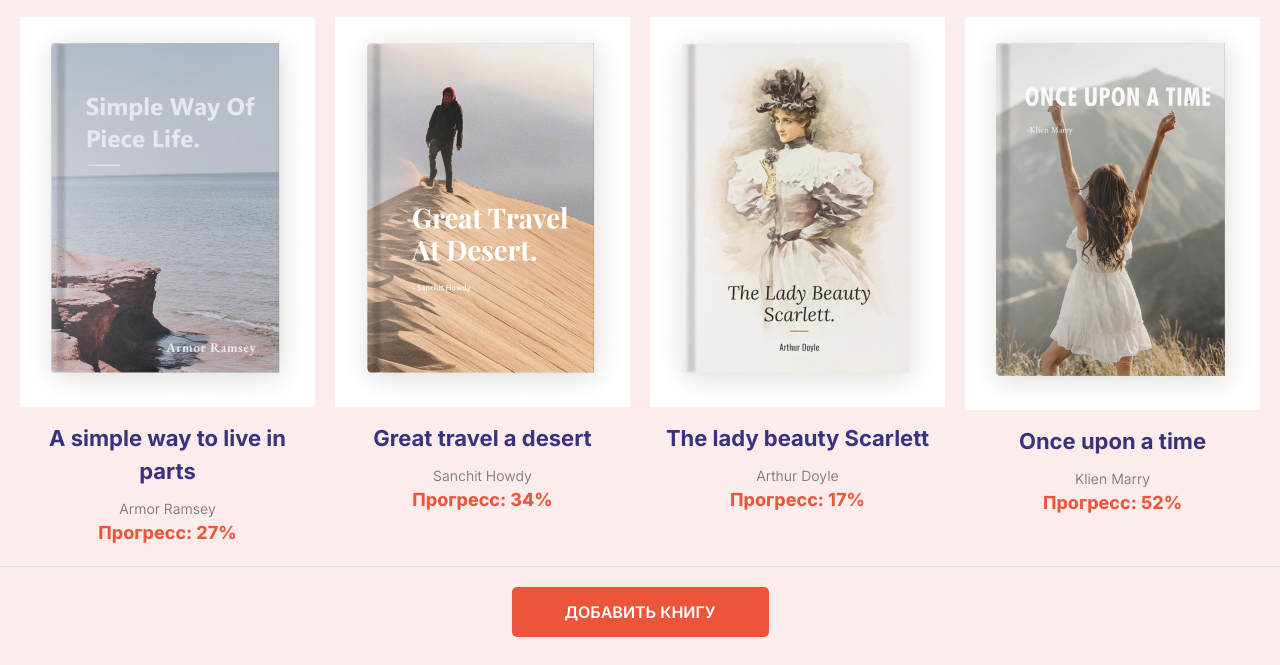
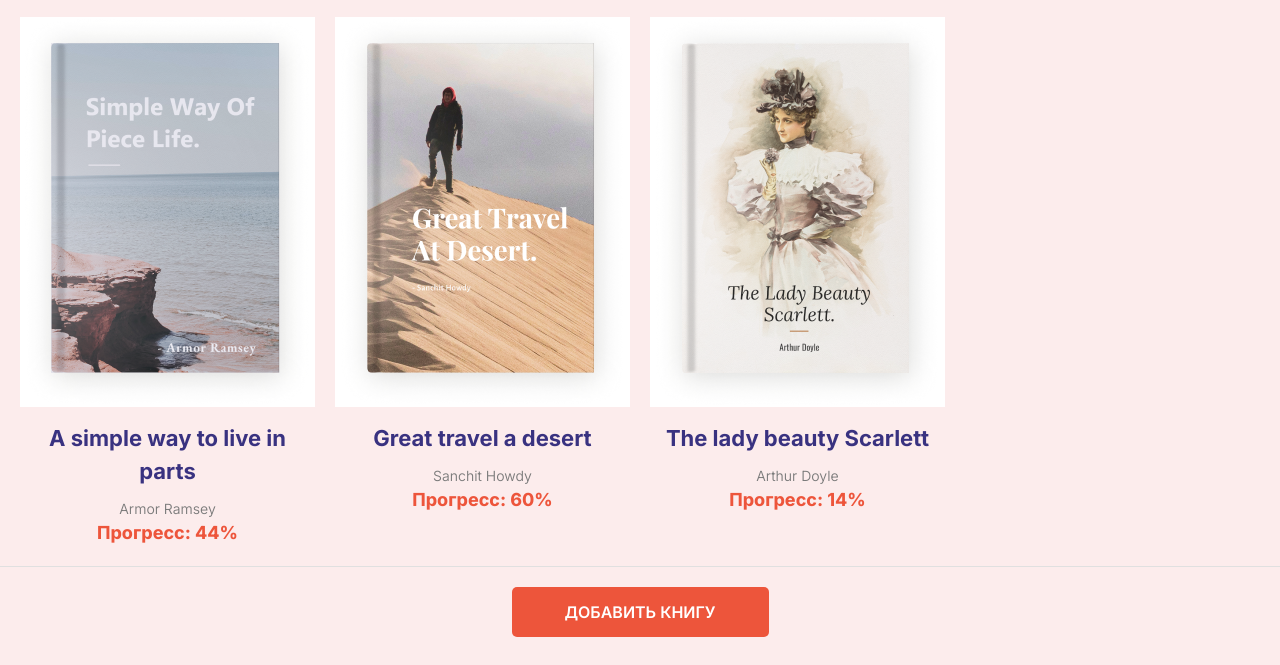
Before and after one commit to gunster1998/add_your_books, a plain HTML site: page index.html in a window 1280 px wide. Shown: the part 135-800 px from the top of the page. Drawn offline with Linux system fonts and the light colour scheme.

Commit message:
feat: Добавить функцию по добавлению книг

```diff
--- a/index.html
+++ b/index.html
@@ -22,34 +22,6 @@
                 <div class="books__title-line"></div>
             </div>
             <div class="books__main">
-                <div class="book">
-                    <div class="book__background"><img class="book__background-img" src="./assets/img/Group 298.png"
-                            alt=""> </img></div>
-                    <div class="book__name">A simple way to live in parts</div>
-                    <div class="book__author">Armor Ramsey</div>
-                    <div class="book__progres">Прогресс: 27%</div>
-                </div>
-                <div class="book">
-                    <div class="book__background"><img class="book__background-img" src="./assets/img/book3 4.png"
-                            alt=""> </img></div>
-                    <div class="book__name">Great travel a desert</div>
-                    <div class="book__author">Sanchit Howdy</div>
-                    <div class="book__progres">Прогресс: 34%</div>
-                </div>
-                <div class="book">
-                    <div class="book__background"><img class="book__background-img" src="./assets/img/book16 1.png"
-                            alt=""> </img></div>
-                    <div class="book__name">The lady beauty Scarlett</div>
-                    <div class="book__author">Arthur Doyle</div>
-                    <div class="book__progres">Прогресс: 17%</div>
-                </div>
-                <div class="book">
-                    <div class="book__background"><img class="book__background-img" src="./assets/img/book4 4.png"
-                            alt=""> </img></div>
-                    <div class="book__name">Once upon a time</div>
-                    <div class="book__author">Klien Marry</div>
-                    <div class="book__progres">Прогресс: 52%</div>
-                </div>
             </div>
             <div class="line"></div>
             <div class="button"><button class="button__add">ДОБАВИТЬ КНИГУ</button></div>
@@ -72,7 +44,7 @@
                 <div class="form__subtitle">
                     <h1 class="form__heading">Добавить книгу</h1>
                 </div>
-                <form action="">
+                <form id="form__book" action="">
                     <div class="form__group">
                         <label for="book__title">Название книги</label>
                         <input type="text" id="book__title" name="title" placeholder="Введите название книги" required>
@@ -88,7 +60,7 @@
                     </div>
                     <div class="form__group">
                         <label for="book__pages">Ваш прогресс чтения</label>
-                        <input type="number" id="book__pages" name="pages" placeholder="Укажите прочитанную страницу">
+                        <input type="number" id="book__pages" name="progress" placeholder="Укажите прочитанную страницу">
                     </div>
                     <input type="file" id="book__cover" name="cover" accept="image/png, image/jpeg" hidden>
                     <label for="book__cover" class="custom__download">
--- a/src/js/sctipt.js
+++ b/src/js/sctipt.js
@@ -1,6 +1,28 @@
 const closeButton = document.querySelector('.form__close');
 const addButton = document.querySelector('.button__add')
 const popup = document.querySelector('.form');
+const form = document.getElementById('form__book')
+const myLibrary = [{
+  "name": "A simple way to live in parts",
+  "author": "Armor Ramsey",
+  "totalPage": 200,
+  "progressPage": 87,
+  "image": "./assets/img/Group 298.png"
+},{
+  "name": "Great travel a desert",
+  "author": "Sanchit Howdy",
+  "totalPage": 145,
+  "progressPage": 87,
+  "image": "./assets/img/book3 4.png"
+},{
+  "name": "The lady beauty Scarlett",
+  "author": "Arthur Doyle",
+  "totalPage": 145,
+  "progressPage": 20,
+  "image": "./assets/img/book16 1.png"
+}
+]
+
 
 closeButton.addEventListener('click',function () {
   popup.classList.add('hidden')
@@ -10,18 +32,68 @@ addButton.addEventListener('click',function () {
   popup.classList.remove('hidden')
 })
 
+function updateBook() {
+  const booksBlock = document.querySelector('.books__main')
 
-const myLibrary = [];
+  booksBlock.innerHTML = '';
+
+  for (let i=0; i < myLibrary.length; i++) {
+    booksBlock.innerHTML += `<div class="book"> <div class="book__background"> <img class="book__background-img" src="${myLibrary[i].image}" alt=""> </img> </div >
+                    <div class="book__name">${myLibrary[i].name}</div>
+                    <div class="book__author">${myLibrary[i].author}</div>
+                    <div class="book__progres">Прогресс: ${ progress(myLibrary[i].totalPage,myLibrary[i].progressPage)}%</div>
+                </div>`
+    console.log(myLibrary[i].Book)
+  }
+}
+
+function Book(name,author,totalPage,progressPage,image) {
+  this.name = name;
+  this.author = author;
+  this.totalPage = totalPage;
+  this.progressPage = progressPage;
+  this.image = image || './assets/img/no_img.jpg'
+}
+
+function progress(totalPages,progress) {
+  return Math.round(progress/(totalPages/100))
+}
+
+form.addEventListener('submit',function(event) {
+  event.preventDefault()
 
 
-function Book(name,author,totalPage,progressPage,image) {
-    this.name = name;
-    this.author = author;
-    this.totalPage = totalPage;
-    this.progressPage = progressPage;
-    this.image = image || 'no_img.jpg'
+
+  const name = form.title.value;
+  const author = form.author.value;
+  const totalPages = parseInt(form.pages.value);
+  const progressPage = parseInt(form.progress.value);
+  const image = form.cover.value;
+
+  if (!name || !author || isNaN(totalPages) || isNaN(progressPage) || totalPages <= 0 || progressPage < 0 || progressPage > totalPages) {
+    alert('Пожалуйста, заполните все поля корректно.');
+    return;
+  }
+
+  const book = new Book(name,author,totalPages,progressPage,image)
+  myLibrary.push(book)
+
+  updateBook();
+
+  form.reset();
+
+
+})
+
+
+function writeForm() {
+
 }
+
 
 function addBookToLibrary() {
   // do stuff here
 }
+
+
+updateBook()
--- a/styles/global.css
+++ b/styles/global.css
@@ -47,6 +47,7 @@ svg {
 }
 
 body {
+    background-color: #FCECEC;
     line-height: 1.5;
     -webkit-font-smoothing: antialiased;
 }
@@ -148,10 +149,10 @@ h6 {
     margin-bottom: 15px;
 }
 
-/* .book__background-img {
-    width: 228px;
-    height: 329px;
-} */
+.book__background-img {
+    max-width: 290px;
+    max-height: 394px;
+}
 
 .book {}
 
```
